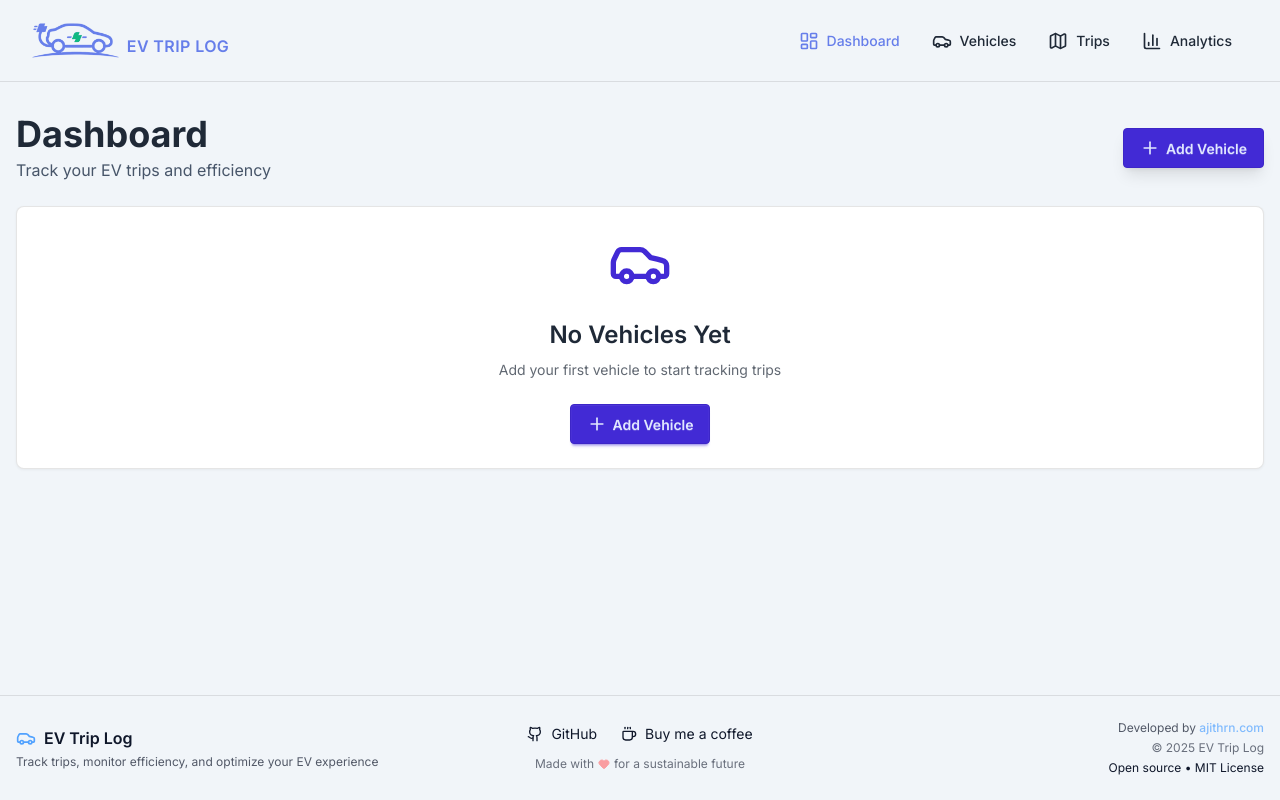
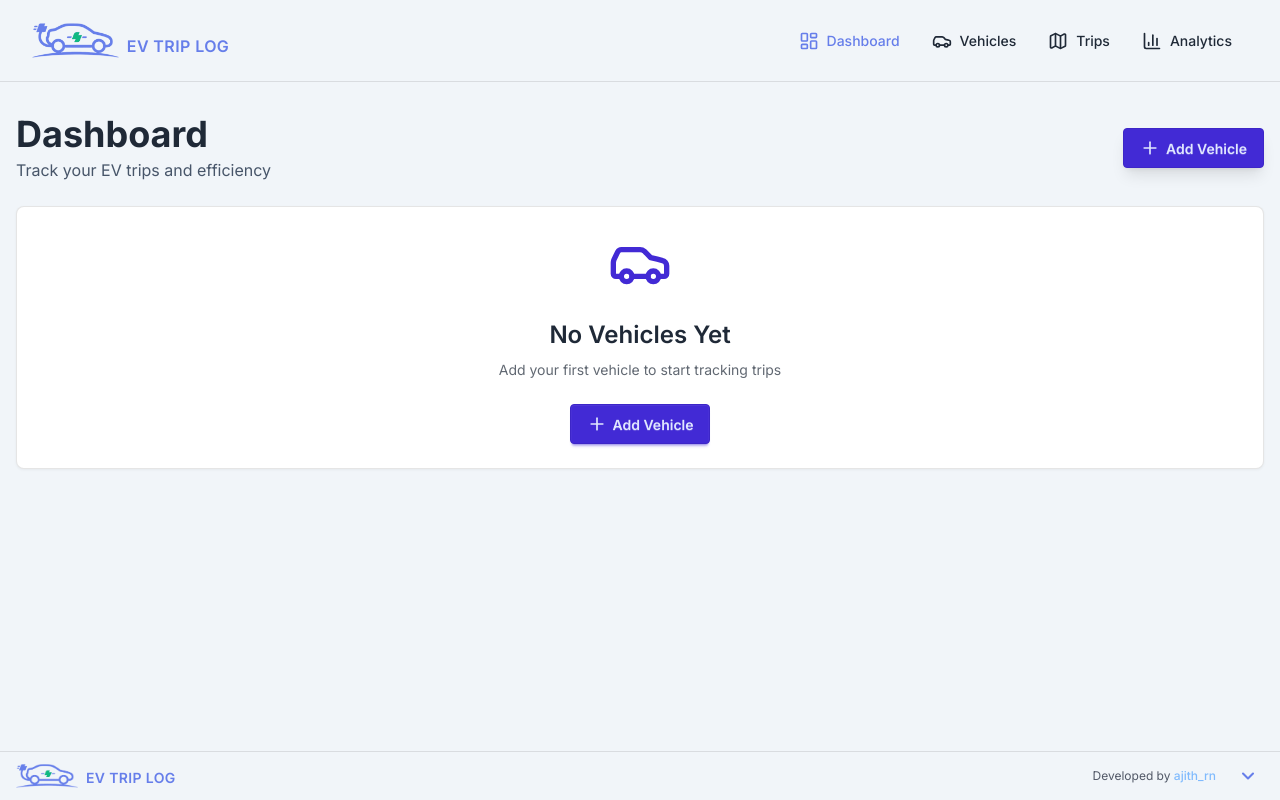
Before and after one commit to ajithrn/ev-triplog, a Next.js app: page / in a window 1280 px wide. Built offline with nearby package versions, Linux system fonts and the light colour scheme.

Commit message:
feat: add collapsible footer with logo and improved layout

```diff
--- a/components/Footer.tsx
+++ b/components/Footer.tsx
@@ -1,17 +1,89 @@
-import Link from 'next/link';
-import { Car, Github, Coffee, Heart } from 'lucide-react';
+'use client';
+
+import { useState, useRef, useEffect } from 'react';
+import Image from 'next/image';
+import { Github, Coffee, Heart, ChevronDown, ChevronUp } from 'lucide-react';
 
 export default function Footer() {
+  const [isExpanded, setIsExpanded] = useState(false);
+  const expandedContentRef = useRef<HTMLDivElement>(null);
+
+  useEffect(() => {
+    if (isExpanded && expandedContentRef.current) {
+      // Scroll the expanded content into view smoothly
+      setTimeout(() => {
+        expandedContentRef.current?.scrollIntoView({
+          behavior: 'smooth',
+          block: 'nearest'
+        });
+      }, 100);
+    }
+  }, [isExpanded]);
+
   return (
     <footer className="border-t mt-12" style={{ borderColor: 'var(--border-color)' }}>
-      <div className="container mx-auto px-4 py-8 md:py-6">
-        <div className="grid grid-cols-1 md:grid-cols-3 gap-4 md:gap-6 items-center">
+      <div className="container mx-auto px-4 py-2">
+        {/* Collapsed View - Always Visible */}
+        <div className="flex items-center justify-between">
+          {/* Left: Logo only on mobile, logo + text on desktop */}
+          <div className="flex items-end gap-2">
+            <Image
+              src="/ev-trip-log-logo.png"
+              alt="EV Trip Log"
+              width={25}
+              height={25}
+              className="object-contain"
+              style={{ maxHeight: '25px', width: 'auto' }}
+            />
+            <h3 className="hidden sm:block text-sm font-semibold uppercase tracking-wide" style={{ color: '#667eea' }}>EV Trip Log</h3>
+          </div>
+
+          {/* Right: Developed by text + expand button */}
+          <div className="flex items-center gap-2 sm:gap-4">
+            <p className="text-xs" style={{ color: 'var(--foreground)', opacity: 0.7 }}>
+              Developed by{' '}
+              <a
+                href="https://ajithrn.com"
+                target="_blank"
+                rel="noopener noreferrer"
+                className="text-blue-400 hover:text-blue-300 transition-colors duration-200 font-medium"
+              >
+                ajith_rn
+              </a>
+            </p>
+
+            <button
+              onClick={() => setIsExpanded(!isExpanded)}
+              className="flex items-center justify-center w-8 h-8 rounded-full transition-all duration-200 hover:opacity-80"
+              style={{
+                backgroundColor: isExpanded ? '#667eea' : 'transparent',
+                border: 'none',
+                boxShadow: 'none'
+              }}
+              aria-label={isExpanded ? 'Collapse footer' : 'Expand footer'}
+            >
+              {isExpanded ? (
+                <ChevronUp className="h-5 w-5" style={{ color: isExpanded ? '#ffffff' : '#667eea', strokeWidth: 2.5 }} />
+              ) : (
+                <ChevronDown className="h-5 w-5" style={{ color: isExpanded ? '#ffffff' : '#667eea', strokeWidth: 2.5 }} />
+              )}
+            </button>
+          </div>
+        </div>
+
+        {/* Expanded View */}
+        {isExpanded && (
+          <div
+            ref={expandedContentRef}
+            className="mt-4 pt-4 border-t animate-fade-in"
+            style={{ borderColor: 'var(--border-color)' }}
+          >
+            <div className="grid grid-cols-1 md:grid-cols-3 gap-4 md:gap-6 items-start">
               {/* Left: Project Info */}
               <div className="text-center md:text-left">
-            <div className="flex items-center justify-center md:justify-start mb-1">
-              <Car className="h-5 w-5 mr-2 text-blue-400" />
-              <h3 className="text-base font-semibold" style={{ color: 'var(--foreground)' }}>EV Trip Log</h3>
-            </div>
+                <p className="text-sm font-semibold uppercase mb-2">
+                  EV Trip Log
+                </p>
                 <p className="text-xs" style={{ color: 'var(--foreground)', opacity: 0.7 }}>
                   Track trips, monitor efficiency, and optimize your EV experience
                 </p>
@@ -50,23 +122,16 @@ export default function Footer() {
 
               {/* Right: Developer Info */}
               <div className="text-center md:text-right">
-            <p className="text-xs mb-1" style={{ color: 'var(--foreground)', opacity: 0.7 }}>
-              Developed by{' '}
-              <a
-                href="https://ajithrn.com"
-                target="_blank"
-                rel="noopener noreferrer"
-                className="text-blue-400 hover:text-blue-300 transition-colors duration-200 font-medium"
-              >
-                ajithrn.com
-              </a>
-            </p>
                 <p className="text-xs" style={{ color: 'var(--foreground)', opacity: 0.6 }}>
                   © 2025 EV Trip Log
                 </p>
-            <p className="mt-1 text-xs">Open source • MIT License</p>
+                <p className="mt-1 text-xs" style={{ color: 'var(--foreground)', opacity: 0.6 }}>
+                  Open source • MIT License
+                </p>
               </div>
             </div>
+          </div>
+        )}
       </div>
     </footer>
   );
```
Lines whose indentation alone changed are shown as unchanged.
